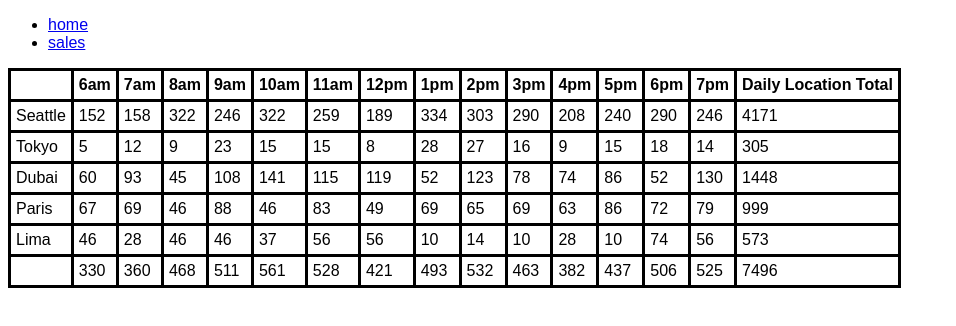
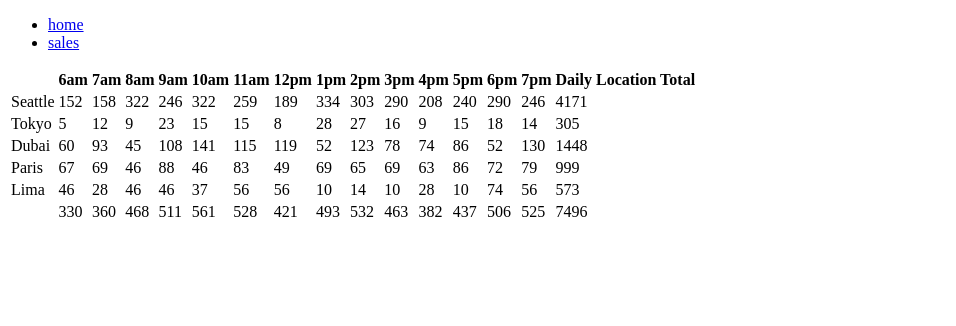
Before and after one commit to ahmed-elnogoumi/cookie-stand, a plain HTML site: page sales.html in a window 1280 px wide. Shown: the whole page, without its empty margins (0-956 px from the left). Drawn offline with Linux system fonts and the light colour scheme.

Commit message:
sales page changes

```diff
--- a/sales.html
+++ b/sales.html
@@ -1,19 +1,6 @@
 <!DOCTYPE html>
 <html>
     <head>
-        <style>
-            body {
-                font-family: sans-serif;
-            }
-            table {
-                border-collapse: collapse;
-                border: 3px solid;
-            }
-            td, th {
-                border: 3px solid;
-                padding: 5px;
-            }
-        </style>
     </head>
     <body>
         <header>
```
